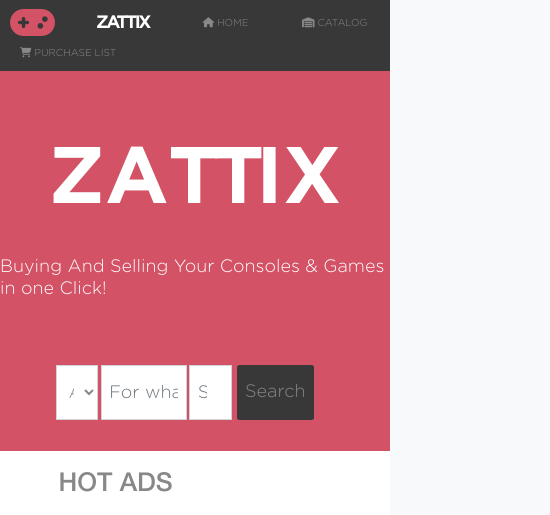
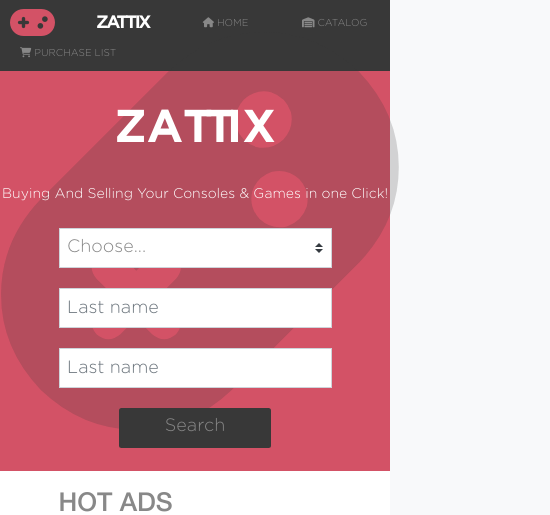
Before and after one commit to GabrielJSuarez/Zatixx-HTML-Capstone-Project, a plain HTML site: page pages/index.html in a window 390 px wide. Shown: the top 515 px of the page, 550 px wide, since content can reach past the window. Drawn offline with nearby package versions, Linux system fonts and the light colour scheme; grey boxes are pictures that could not be loaded; a web font is replaced by a local one.

Commit message:
Media Query changes
- Styled hero for mobile size

```diff
--- a/assets/scss/_globals.scss
+++ b/assets/scss/_globals.scss
@@ -6,6 +6,14 @@
 
 
 // Buttons
+
+// Search Buttom
+
+.search-buttom {
+  height: 4rem;
+  background-color: $color-tertiary;
+  @include font-style($gotham-rounded, $fontsize-s, $color-secundary)
+}
 
 // Carousel buttons
 
--- a/assets/scss/style.scss
+++ b/assets/scss/style.scss
@@ -59,29 +59,29 @@
 
 .hero-container {
   background-color: $color-primary;
-  height: 38rem;
+  height: 40rem;
   z-index: -1;
 
-  // &::before {
-  //   height: 0;
-  //   position: absolute;
-  //   top: -80px;
-  //   left: -210px;
-  //   content: "\f11b";
-  //   -webkit-transform: rotate(-45deg);
-  //   transform: rotate(-45deg);
-  //   font-family: 'FontAwesome';
-  //   font-size: 50rem;
-  //   -webkit-transform: rotate(-45deg);
-  //   color: rgba(56, 56, 56, 0.2);
-  //   z-index: 0;
-  // }
+  &::before {
+    height: 0;
+    position: absolute;
+    top: 40px;
+    left: -216px;
+    content: "\f11b";
+    -webkit-transform: rotate(-45deg);
+    transform: rotate(-45deg);
+    font-family: 'FontAwesome';
+    font-size: 36rem;
+    -webkit-transform: rotate(-45deg);
+    color: rgba(56, 56, 56, 0.2);
+    z-index: 0;
+  }
 
   .page-title {
     z-index: $zindex1;
 
     h1 {
-      @include font-style($gotham-bold, 8rem, $color-light);
+      @include font-style($gotham-bold, $fontsize-xl, $color-light);
       text-align: center;
 
       span {
@@ -90,28 +90,20 @@
     }
 
     h3 {
-      @include font-style($gotham-rounded, $fontsize-s, $color-light);
+      @include font-style($gotham-rounded, $fontsize-xs, $color-light);
     }
   }
 
   .hero-search {
-    z-index: $zindex1;
+    z-index: 1;
     width: $w-70;
-
-    .form-size {
-      height: 5.5rem;
-      width: 100%;
-      border-radius: 0;
-      @include font-style($gotham-rounded, $fontsize-s, $color-secundary);
-    }
-
-    .search-buttom {
-
-      background-color: $color-tertiary;
-      @include font-style($gotham-rounded, $fontsize-s, $color-secundary)
-    }
   }
 
+  .form-content {
+    height: 4rem;
+    border-radius: 0;
+    @include font-style($gotham-rounded, $fontsize-s, $color-secundary);
+  }
 }
 
 // Main Section
--- a/pages/index.html
+++ b/pages/index.html
@@ -61,17 +61,17 @@
       </nav>
     </div>
 
-    <div class="hero-container d-flex flex-column align-items-center position-relative">
+    <div class="hero-container d-flex flex-column align-items-center">
       <!--Page Title-->
-      <div class="my-5 page-title">
+      <div class="page-title">
         <h1 class="hero-title text-white my-5">ZA<span>TT</span>IX</h1>
         <h3 class="text-white">
           Buying And Selling Your Consoles & Games in one Click!
         </h3>
       </div>
 
-      <!--Search Hero-->
-      <form class="hero-search mt-5">
+
+      <!-- <form class="hero-search mt-5">
         <div class="form">
           <div class="form-row pr-1 mr-3">
             <div class="col pr-0 pl-1">
@@ -99,7 +99,35 @@
 
 
         </div>
+      </form> -->
+
+      <!--Search Hero-->
+      <form class="hero-search">
+        <div class="row my-3">
+          <div class="col-12 my-3">
+            <label class="mr-sm-2 sr-only" for="inlineFormCustomSelect">Preference</label>
+            <select class="custom-select mr-sm-2 form-control form-content mx-auto" id="inlineFormCustomSelect">
+              <option selected>Choose...</option>
+              <option value="1">One</option>
+              <option value="2">Two</option>
+              <option value="3">Three</option>
+            </select>
+          </div>
+
+          <div class="col-12 my-3">
+            <input type="text" class="form-control form-content mx-auto" placeholder="Last name">
+          </div>
+
+          <div class="col-12 my-3">
+            <input type="text" class="form-control form-content mx-auto" placeholder="Last name">
+          </div>
+
+          <a href="/pages/search.html" class="btn
+          w-50 mx-auto search-buttom my-3">Search</a>
+
+        </div>
       </form>
+
     </div>
   </header>
 
```
Also changed, not shown: assets/css/style.css.
